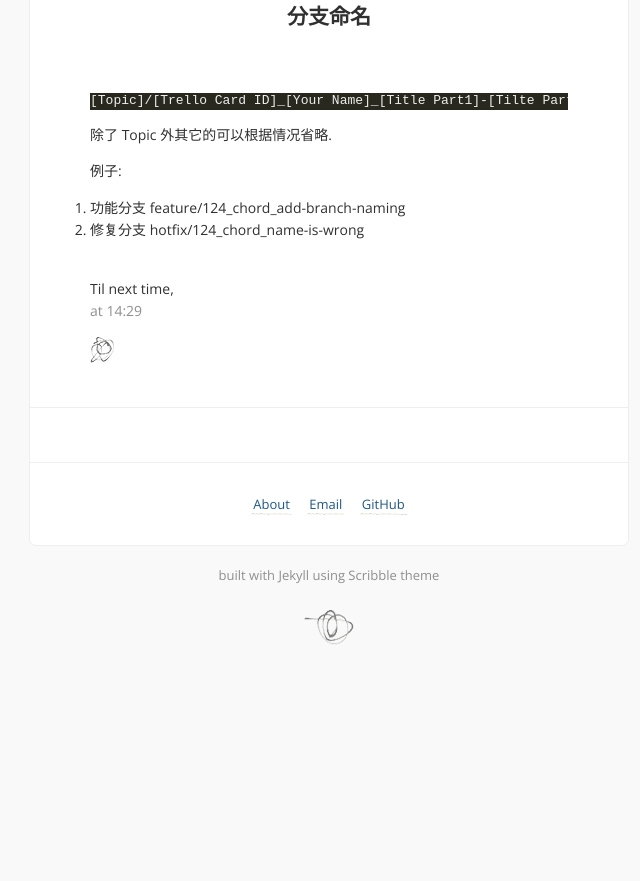
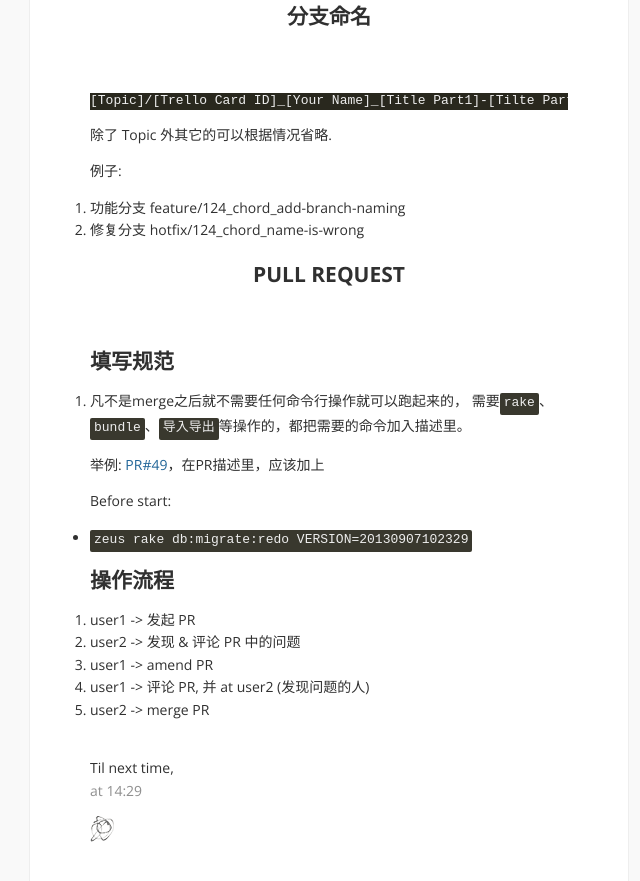
Before and after one commit to Puffant/puffant.github.io, a Jekyll site: the page built from _posts/2013-11-26-git-and-github-workflow.md, in a window 1280 px wide and 900 px high, scrolled down 1182 px. Shown: the top 881 px of the window, without its empty margins (311-951 px from the left). Built offline with Jekyll 4.4.1, drawn with Linux system fonts in a browser that asks for light colours; Markdown is read by kramdown in place of the engine named in the settings; comment, search, counter and statistics services are not loaded; before the commit the page ends 1857 px from its top, so only the background shows below that.

Commit message:
Update 2013-11-26-git-and-github-workflow.md

```diff
--- a/_posts/2013-11-26-git-and-github-workflow.md
+++ b/_posts/2013-11-26-git-and-github-workflow.md
@@ -44,3 +44,24 @@ disqus: y
 
 1. 功能分支 feature/124_chord_add-branch-naming
 2. 修复分支 hotfix/124_chord_name-is-wrong
+
+# Pull Request
+
+## 填写规范
+
+1. 凡不是merge之后就不需要任何命令行操作就可以跑起来的，
+需要`rake`、`bundle`、`导入导出`等操作的，都把需要的命令加入描述里。
+
+举例: [PR#49](https://github.com/layerssss/pfrails/pull/49)，在PR描述里，应该加上
+
+Before start:
+
+- `zeus rake db:migrate:redo VERSION=20130907102329`
+
+## 操作流程
+
+1. user1 -> 发起 PR
+2. user2 -> 发现 & 评论 PR 中的问题
+3. user1 -> amend PR
+4. user1 -> 评论 PR, 并 at user2 (发现问题的人)
+5. user2 -> merge PR
```
